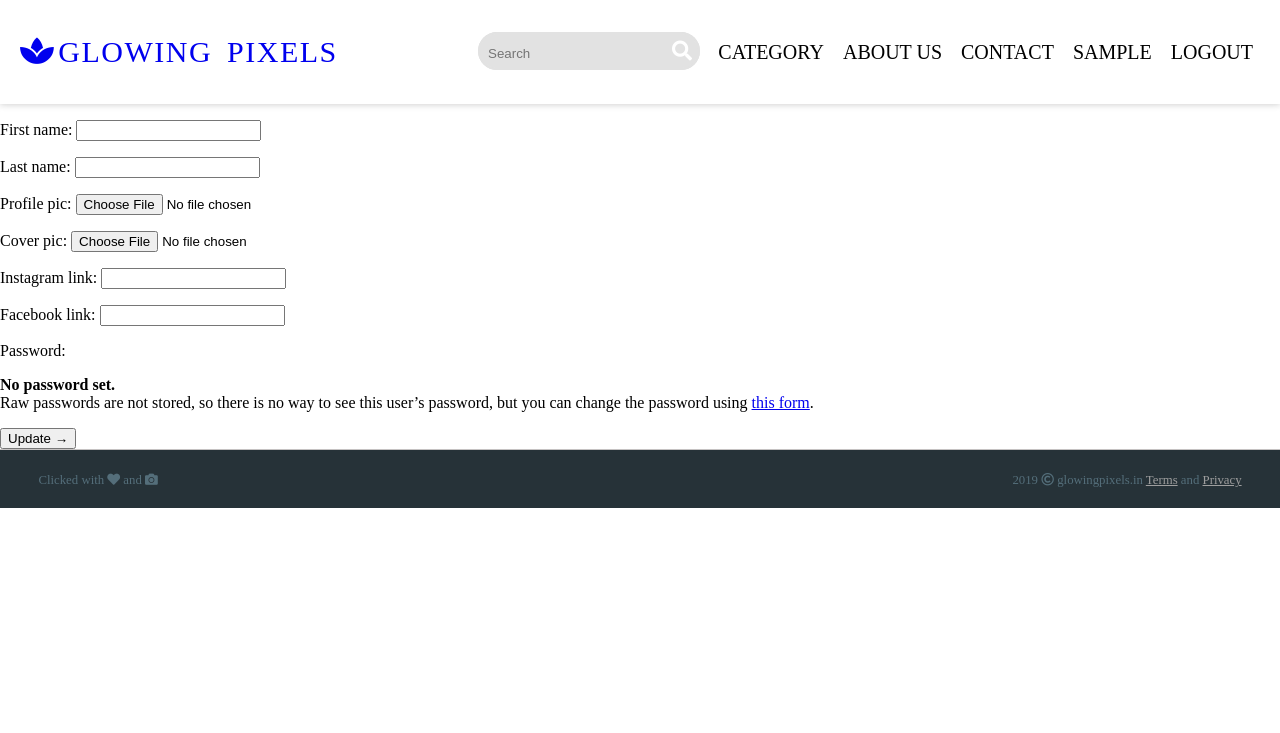
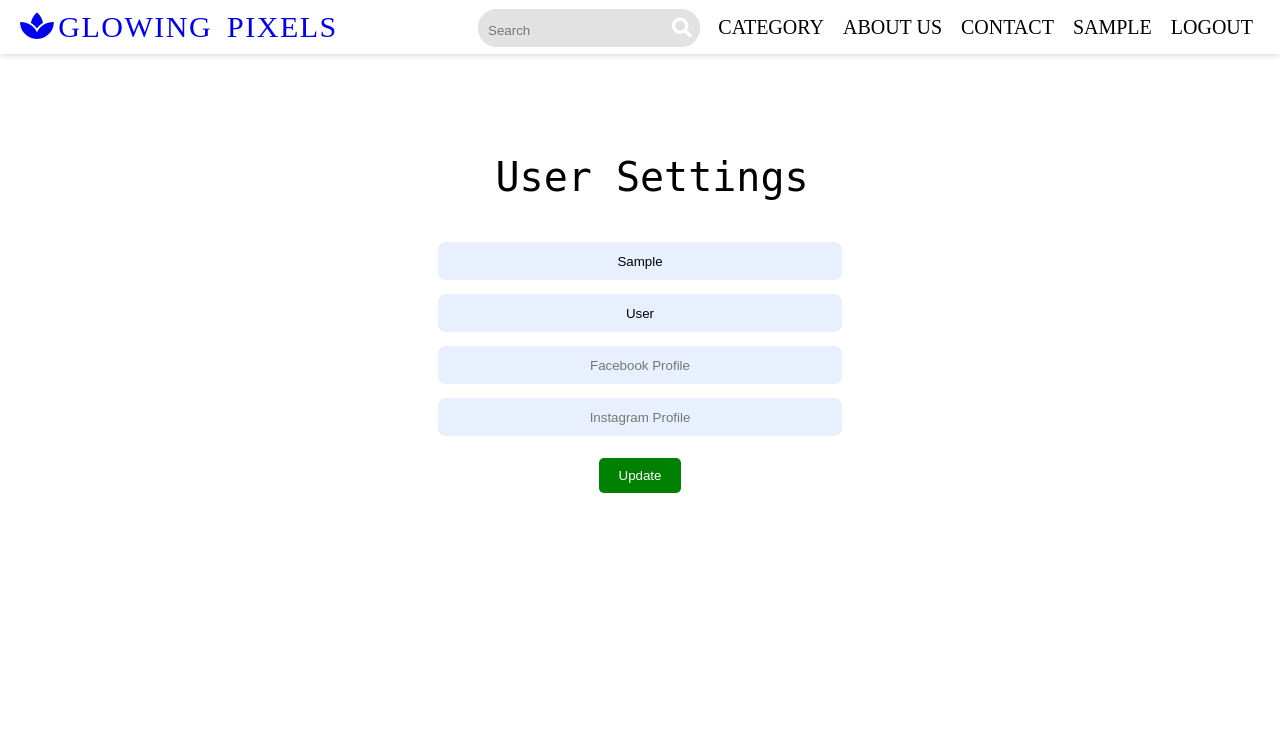
Before and after one commit to GlowingPixels/gp_web, a Django app: page /accounts/settings/ in a window 1280 px wide. Shown: the top 733 px of the page. Run offline with Django 3.2, Linux system fonts and the light colour scheme; the visitor is signed in with stand-in values (Sample User, id 1); data that the repository does not hold is empty; some libraries are stand-ins or nearby versions.

Commit message:
User update form added + minor bug fic

```diff
--- a/templates/gallery/homepage.html
+++ b/templates/gallery/homepage.html
@@ -17,6 +17,8 @@
 
                 <!-- img cards -->
                 <div class="col-u">
+                    {% if img.image %}
+
 
                     <img class="imgThumbnails" src="{{ img.image.thumbnail.url }}" alt="Images"  src_full="{{ img.image.url }}">
                     <div class="albumName">
@@ -48,7 +50,7 @@
                      <div class="lovedBtn" id="/like/{{ img.id }}/"><!--The ID of the Love button acts as an urlpattern for the ajax call-->
                         <a style="text-decoration:none"><i class="fas fa-heart"></i></a>
                     </div>
-
+                   {% endif %}
 
                 </div>
                 {% endfor %}
--- a/templates/registration/login.html
+++ b/templates/registration/login.html
@@ -1,9 +1,12 @@
 {% extends "base/base.html" %}
 {% load staticfiles %}
 
+<title>
 {% block title %}
     Login|Glowing Pixels
 {% endblock %}
+</title>
+
 
 {% block content %}
 {% load widget_tweaks %}
--- a/templates/registration/settings.html
+++ b/templates/registration/settings.html
@@ -8,11 +8,33 @@
 </title>
 {% block content %}
 {% load widget_tweaks %}
+<link rel="stylesheet" href="{% static 'css/login.css' %}">
+<div class="container">
+    <div class="row">
 
-    <form enctype="multipart/form-data" method="post">
-        {% csrf_token %}
-        {{ form.as_p }}
-        <input type="submit" value="Update &rarr;">
-    </form>
+
+        <div class="formbody">
+        <pre style="font-size:40px;"> User Settings</pre>
+
+            <form action="{% url 'users:settings' %}" enctype="multipart/form-data" method="post">
+                {% csrf_token %}
+                <div class="form-group userID">
+                    {% render_field form.first_name class="form-control" placeholder="First Name" %}
+                </div>
+                <div class="form-group userID">
+                    {% render_field form.last_name class="form-control" placeholder="Last Name" %}
+                </div>
+                <div class="form-group userID">
+                    {% render_field form.facebook_link class="form-control" placeholder="Facebook Profile" %}
+                </div>
+                <div class="form-group userID">
+                    {% render_field form.instagram_link class="form-control" placeholder="Instagram Profile" %}
+                </div>
+
+                <input type="submit" class="btn btn-primary loginBtn" value="Update">
+            </form>
+        </div>
+    </div>
+</div>
 
 {% endblock %}
--- a/users/admin.py
+++ b/users/admin.py
@@ -1,6 +1,7 @@
 from django.contrib import admin
 from django.contrib.auth import get_user_model
 from django.contrib.auth.admin import UserAdmin
+from django.contrib.auth.models import AbstractUser
 
 from .forms import CustomUserCreationForm, CustomUserChangeForm
 from .models import CustomUser
--- a/users/forms.py
+++ b/users/forms.py
@@ -11,4 +11,4 @@
 
     class Meta:
         model = CustomUser
-        fields = ('first_name', 'last_name', 'profile_pic', 'cover_pic', 'instagram_link', 'facebook_link')
+        fields = ('first_name', 'last_name', 'instagram_link', 'facebook_link')
--- a/users/models.py
+++ b/users/models.py
@@ -4,7 +4,7 @@
 
 class CustomUser(AbstractUser):
 
-    profile_pic = StdImageField(upload_to="profile_pic/", blank=True)
-    cover_pic = StdImageField(upload_to="cover_pic/", blank=True)
+    profile_pic = models.ImageField(upload_to="profile_pic/", blank=True)
+    cover_pic = models.ImageField(upload_to="cover_pic/", blank=True)
     facebook_link = models.URLField(max_length=200, blank=True)
     instagram_link = models.URLField(max_length=200, blank=True)
--- a/users/urls.py
+++ b/users/urls.py
@@ -7,7 +7,7 @@
 
 urlpatterns = [
     path('signup/', views.SignUp.as_view(), name='signup'),
-    path('settings/', login_required(views.Settings.as_view()), name='settings'),
+    path('settings/', login_required(views.settings), name='settings'),
 	path('profile/', login_required(TemplateView.as_view(template_name='registration/profile.html')), name='profile'),
     path("user/<str:fellow_username>/", views.fellow_user, name="fellow_user"),
     path("search/", views.search_user, name="search_user"),
--- a/users/views.py
+++ b/users/views.py
@@ -1,32 +1,41 @@
 from django.urls import reverse_lazy
 from django.views.generic import CreateView
-from django.shortcuts import render
+from django.shortcuts import render, HttpResponseRedirect
 from .forms import CustomUserCreationForm, CustomUserChangeForm
 from .models import CustomUser
 
-#User SignUp
 class SignUp(CreateView):
     form_class = CustomUserCreationForm
     success_url = reverse_lazy('login')
     template_name = 'registration/signup.html'
 
-class Settings(CreateView):
-    form_class = CustomUserChangeForm
-    success_url = reverse_lazy('users:profile')
-    template_name = 'registration/settings.html'
+def settings(request):
+    if request.method == 'POST':
+        user_form = CustomUserChangeForm(request.POST, instance=request.user)
 
+        if user_form.is_valid():
+            user_form.save()
+            return HttpResponseRedirect(reverse_lazy('users:profile'))
+        else:
+            print(user_form.errors)
+
+    elif request.method == "GET":
+        user_form = CustomUserChangeForm(instance=request.user)
+        return render(request, 'registration/settings.html', {
+            'form': user_form
+        })
 
 # User search Implementation
-def search_user(req):
-    if req.method == "POST":
-        search_text = req.POST["search_text"]
+def search_user(request):
+    if request.method == "POST":
+        search_text = request.POST["search_text"]
     else:
         search_text = ''
     results = CustomUser.objects.filter(username__icontains=search_text)
-    return render(req, 'registration/search_results.html', {
+    return render(request, 'registration/search_results.html', {
         'search_results': results
         })
 
-def fellow_user(req, fellow_username):
+def fellow_user(request, fellow_username):
     fellow_user = CustomUser.objects.get(username=fellow_username)
-    return render(req, 'registration/fellow_user.html', {'fellow_user': fellow_user})
+    return render(request, 'registration/fellow_user.html', {'fellow_user': fellow_user})
```
Also changed, not shown: users/migrations/0005_auto_20190122_2256.py (added).
